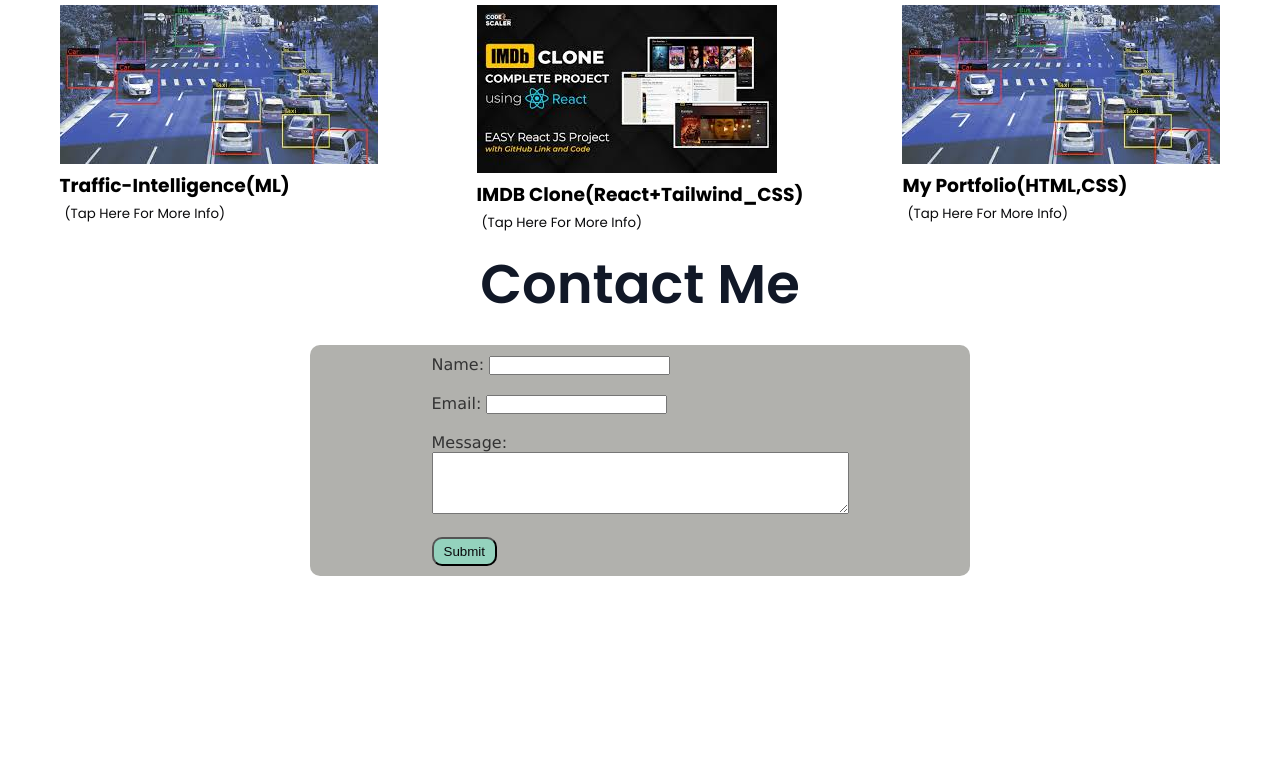
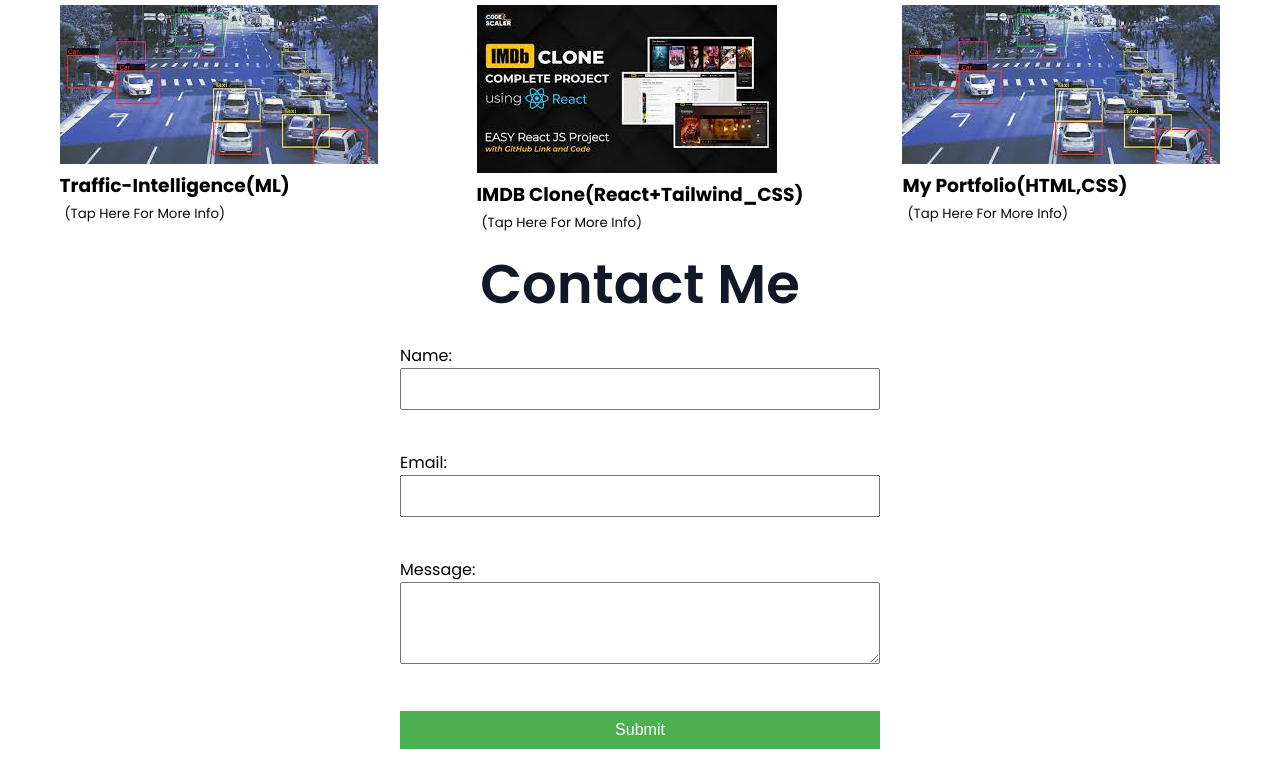
Before and after one commit to nukalamanikanta26/Nowportfolio, a plain HTML site: page index.html in a window 1280 px wide. Shown: the part 2541-3315 px from the top of the page. Before the commit the page ends 3137 px from the top, so only its background shows below. Drawn offline with Linux system fonts and the light colour scheme.

Commit message:
Update style.css

```diff
--- a/style.css
+++ b/style.css
@@ -314,35 +314,43 @@ ul li {
   list-style: disc;
   padding: 00px 0px 0px 30px;
 }
-.contact{
-  background-color: #cc3434;
-  padding: 20px;
+/* Basic responsive styles for contact form */
+.contact-form {
+  width: 100%;
+  max-width: 500px;
+  margin: auto;
+  padding: 10px;
+  box-sizing: border-box;
 }
 
-.contact-form{
-  display: flex;
-  border-radius: 10px;
-  flex-direction: column;
-  gap: 20px;
-  font-family: Verdana, Geneva, Tahoma, sans-serif;
-  color: #333;
-  margin: 20px auto;
-  justify-content: center;
-  align-items: center;
-  background-color: #b0b0acf9;
+.contact-form input[type="text"],
+.contact-form input[type="email"],
+.contact-form textarea,
+.contact-form input[type="submit"] {
+  width: 100%;
   padding: 10px;
-  max-width: 50%;
+  margin-bottom: 15px;
+  box-sizing: border-box;
+  font-size: 1em;
 }
-#button{
-  border-radius: 10px;
-  padding: 5px 10px ;
-  color: #09090b;
-  background-color: #94d2bd;
-  box-shadow: none;
-  display : flex;
-  align-items: center;
-  justify-content: center;
+
+.contact-form input[type="submit"] {
+  background-color: #4CAF50; /* example color */
+  color: white;
+  border: none;
+  cursor: pointer;
 }
+
+/* Optional: adjust font size on smaller screens */
+@media (max-width: 600px) {
+  .contact-form input[type="text"],
+  .contact-form input[type="email"],
+  .contact-form textarea,
+  .contact-form input[type="submit"] {
+    font-size: 0.9em;
+  }
+}
+
 
 #Projects{
   padding: 10px;
```
